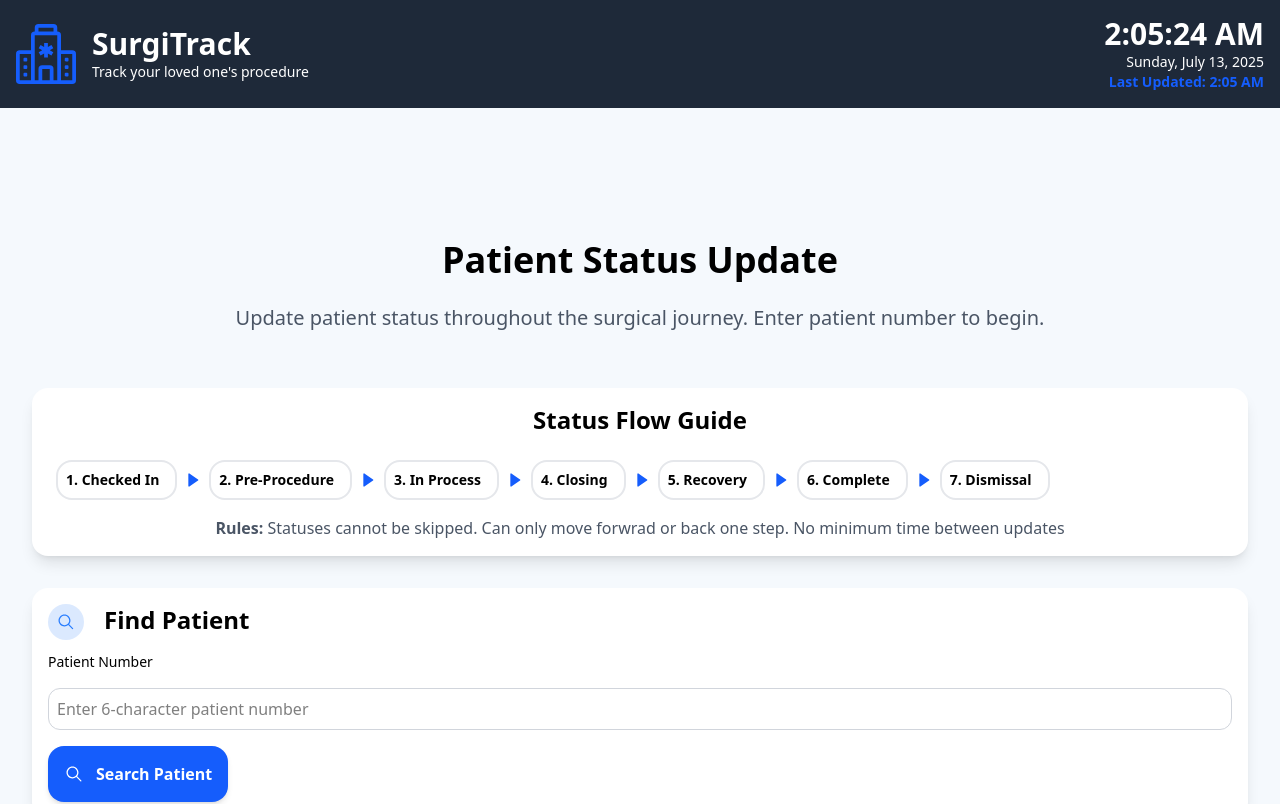
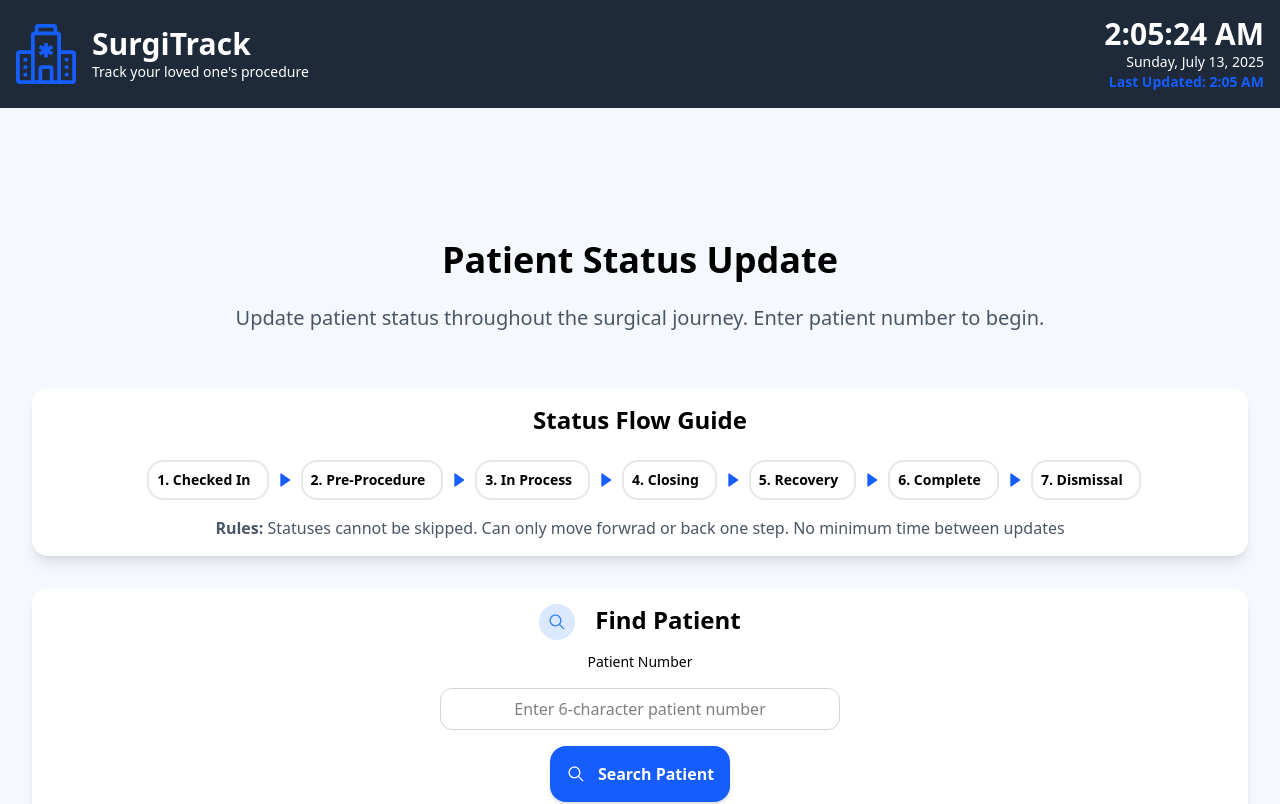
Before and after one commit to chingu-voyages/V56-tier3-team-36, a React (Vite) app in the folder client/: page /patientstatusupdate in a window 1280 px wide. Shown: the top 804 px of the page. Built offline with nearby package versions, Linux system fonts and the light colour scheme.

Commit message:
Fix: updated FindPatient and StatusFlowGuide functionality

```diff
--- a/client/src/components/FindPatient.jsx
+++ b/client/src/components/FindPatient.jsx
@@ -4,7 +4,7 @@ import SearchPatientBtn from "./SearchPatientBtn";
 
 export default function FindPatient () {
     return (
-        <div className="bg-white p-4 m-8 mb-30 rounded-2xl shadow-lg flex flex-col items-start">
+        <div className="bg-white p-4 m-8 mb-30 rounded-2xl shadow-lg flex flex-col items-center">
            <div className="flex gap-5">
             <IoIosSearch className="bg-blue-search-background border-0 rounded-3xl text-4xl p-2 text-blue-500"/>
             <h1 className="text-2xl font-bold mb-4">Find Patient</h1>
@@ -12,7 +12,7 @@ export default function FindPatient () {
 
             <p className="mb-4 text-sm font-semi-bold">Patient Number</p>
          <input
-        className="border border-gray-300 p-2 rounded-xl w-full"
+        className="border border-gray-300 p-2 rounded-xl w-100 text-center"
         type="text"
          placeholder="Enter 6-character patient number"/>
     <SearchPatientBtn />
--- a/client/src/components/StatusFlowGuide.jsx
+++ b/client/src/components/StatusFlowGuide.jsx
@@ -2,10 +2,10 @@ import { BiSolidRightArrow } from "react-icons/bi";
 
 export default function StatusFlowGuide() {
     return (
-        <div className="bg-white p-4 m-8 rounded-2xl shadow-lg">
+        <div className="bg-white p-4 m-8 rounded-2xl shadow-lg flex items-center flex-col">
             <h2 className="text-2xl font-bold mb-6">Status Flow Guide</h2>
            <div className="flex flex-row justify-between mb-4">
-            <ol className="flex flex-row flex-wrap gap-2 pl-2 justify-start items-center">
+            <ol className="flex flex-row flex-wrap gap-2 pl-2 justify-center items-center">
 
                 <div className="flex flex-row justify-center items-center gap-2">
                     <li className="status-flow-guide-button">1. Checked In </li>
```
